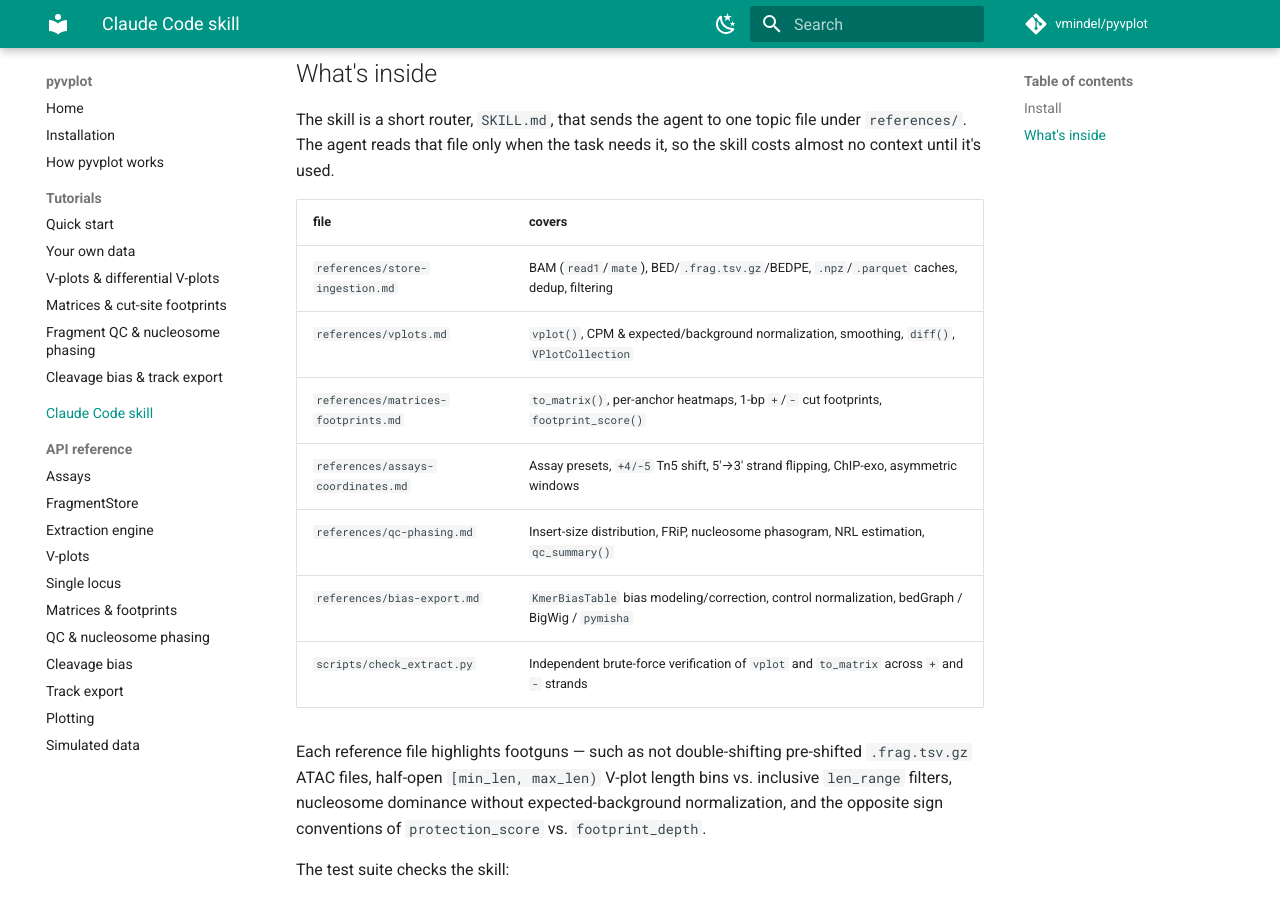
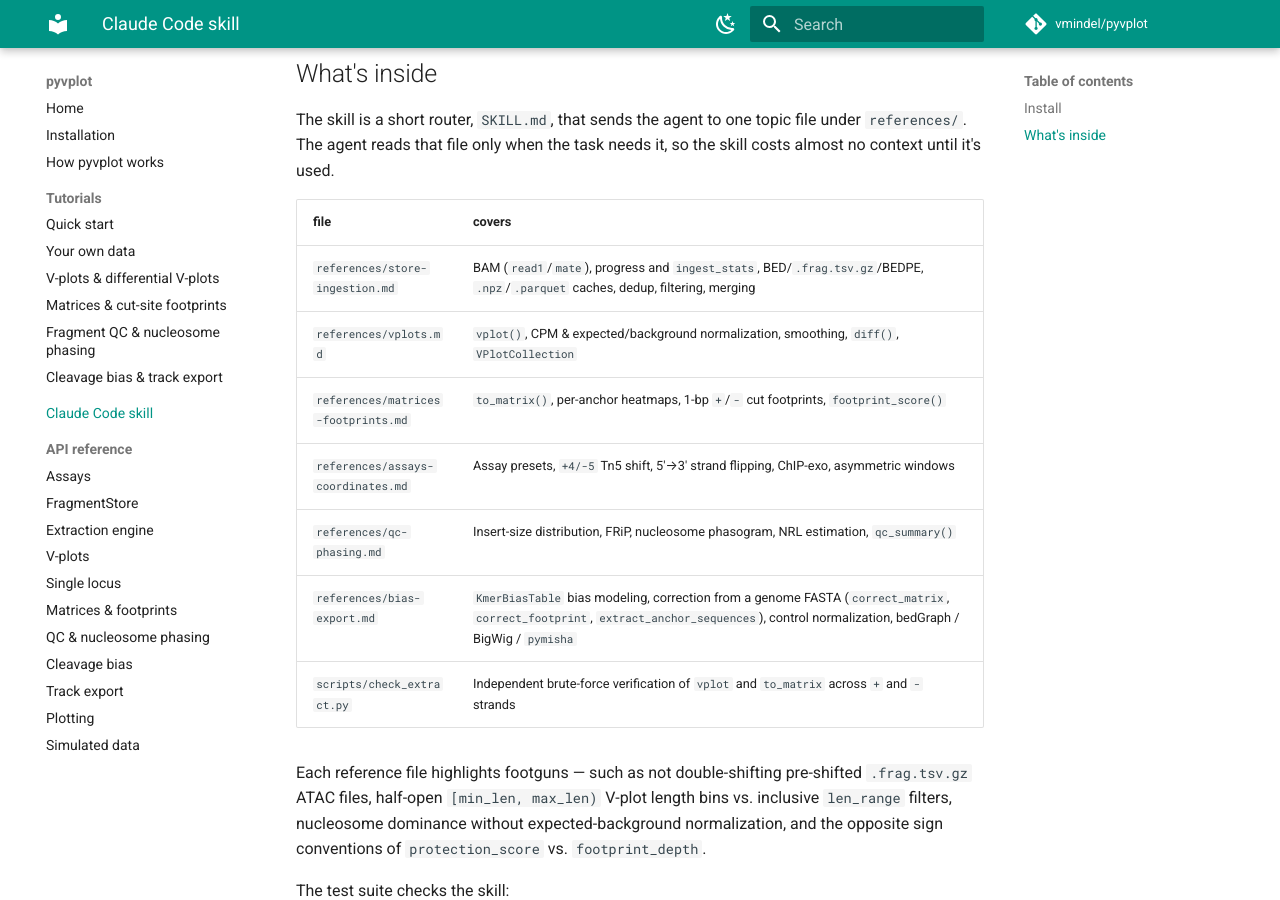
Before and after one commit to vmindel/pyvplot, an MkDocs documentation site: the page built from docs/claude-skill.md, in a window 1280 px wide and 900 px high, scrolled down 910 px. Built offline with MkDocs 1.6.1 and Material for MkDocs 9.7.7, drawn with Linux system fonts in a browser that asks for light colours; comment, search, counter and statistics services are not loaded.

Commit message:
Docs and skill: cover ingest stats, bias helpers, locus palette, anchor IDs
- Skill bias-export: correct_matrix/correct_footprint from a genome FASTA
  via anchors=, extract_anchor_sequences, and footguns for hand-sliced
  sequences (half-integer centres), anchor order, and keep_matrices.
- Skill: BED duplicate-name suffixes, footprint_score pseudocount units,
  LocusVPlot palette= and to_vplot expected_from="genome".
- Tutorials: from_bam(verbose=True) / ingest_stats / merged_inputs,
  duplicate BED names, pseudocount under normalize=, locus palette= and
  to_vplot genome expectation, and why to prefer anchors= to slicing
  the genome by hand.
- claude-skill.md: reference table lists the new topics.

Co-Authored-By: Claude Opus 5.5 <noreply@anthropic.com>
Claude-Session: https://claude.ai/code/session_01B4cmqTF4GCLbNCYdkgh8Jw

```diff
--- a/docs/claude-skill.md
+++ b/docs/claude-skill.md
@@ -38,12 +38,12 @@ almost no context until it's used.
 
 | file | covers |
 |---|---|
-| `references/store-ingestion.md` | BAM (`read1`/`mate`), BED/`.frag.tsv.gz`/BEDPE, `.npz`/`.parquet` caches, dedup, filtering |
+| `references/store-ingestion.md` | BAM (`read1`/`mate`), progress and `ingest_stats`, BED/`.frag.tsv.gz`/BEDPE, `.npz`/`.parquet` caches, dedup, filtering, merging |
 | `references/vplots.md` | `vplot()`, CPM & expected/background normalization, smoothing, `diff()`, `VPlotCollection` |
 | `references/matrices-footprints.md` | `to_matrix()`, per-anchor heatmaps, 1-bp `+`/`-` cut footprints, `footprint_score()` |
 | `references/assays-coordinates.md` | Assay presets, `+4/-5` Tn5 shift, 5'→3' strand flipping, ChIP-exo, asymmetric windows |
 | `references/qc-phasing.md` | Insert-size distribution, FRiP, nucleosome phasogram, NRL estimation, `qc_summary()` |
-| `references/bias-export.md` | `KmerBiasTable` bias modeling/correction, control normalization, bedGraph / BigWig / `pymisha` |
+| `references/bias-export.md` | `KmerBiasTable` bias modeling, correction from a genome FASTA (`correct_matrix`, `correct_footprint`, `extract_anchor_sequences`), control normalization, bedGraph / BigWig / `pymisha` |
 | `scripts/check_extract.py` | Independent brute-force verification of `vplot` and `to_matrix` across `+` and `-` strands |
 
 Each reference file highlights footguns — such as not double-shifting pre-shifted `.frag.tsv.gz`
```
Also changed, not shown: docs/concepts.md (+1 -1 lines), docs/tutorials/bias-and-export.md (+1 -1 lines), docs/tutorials/matrices-and-footprints.md (+1 -1 lines), docs/tutorials/vplots-and-diff.md (+2 -0 lines), docs/tutorials/your-data.md (+3 -1 lines), src/pyvplot/_skills/data/SKILL.md (+1 -1 lines), src/pyvplot/_skills/data/references/assays-coordinates.md (+1 -1 lines), src/pyvplot/_skills/data/references/bias-export.md (+16 -3 lines), src/pyvplot/_skills/data/references/matrices-footprints.md (+1 -0 lines).
